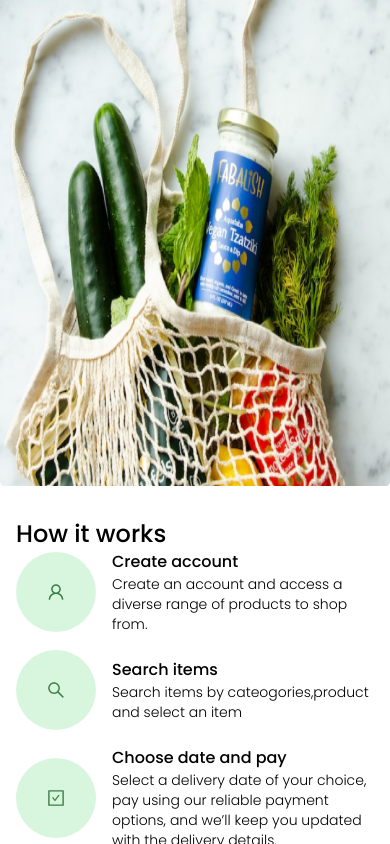
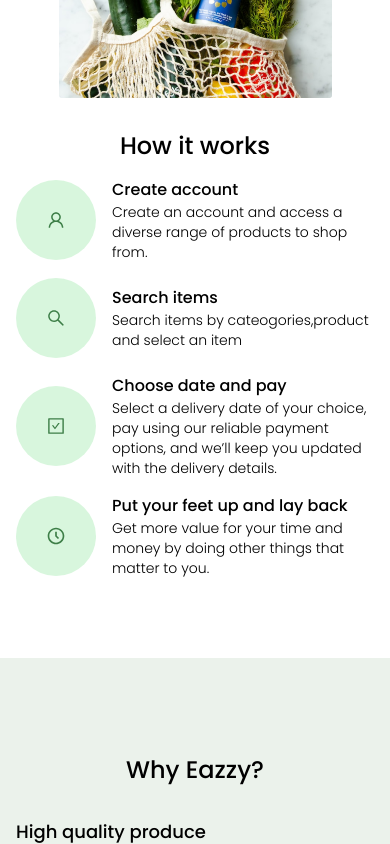
Before and after one commit to Dewaley/eazzy, a React (Create React App) app: page / in a window 390 px wide. Shown: the part 1240-2084 px from the top of the page. Built offline with nearby package versions, Linux system fonts and the light colour scheme.

Commit message:
new changes

```diff
--- a/src/components/MainInfo/MainInfo.jsx
+++ b/src/components/MainInfo/MainInfo.jsx
@@ -40,7 +40,7 @@ const MainInfo = () => {
         <img
           src={mainInfoPic}
           alt=''
-          className='w-full sm:w-auto sm:h-[350px] md:h-[500px]'
+          className='md:w-auto w[60vw]'
         />
       </div>
       <div className='grid grid-cols-3 py-2 border-y-2'>
--- a/src/components/WhyEazzy/WhyEazzy.jsx
+++ b/src/components/WhyEazzy/WhyEazzy.jsx
@@ -28,7 +28,7 @@ const WhyEazzy = () => {
     <div className="bg-[#EBF2EB] w-full px-4 py-24 flex justify-center">
       <div className='flex md:w-[80vw] gap-8 items-center md:flex-row flex-col'>
         <div className='flex flex-col'>
-          <h2 className='font-medium text-2xl'>Why Eazzy?</h2>
+          <h2 className='font-medium text-2xl text-center md:text-left'>Why Eazzy?</h2>
           <ul className='py-8 flex flex-col gap-4'>
             {items.map((item, index) => (
               <li className='flex items-center gap-4'>
--- a/src/components/Workings/Workings.jsx
+++ b/src/components/Workings/Workings.jsx
@@ -39,9 +39,9 @@ const Workings = () => {
 
   return (
     <div className='flex md:w-[80vw] gap-8 items-center md:flex-row flex-col'>
-      <img src={workings} alt='' className='h-[80vh]' />
-      <div className='flex flex-col'>
-        <h2 className='px-4 md:px-0 font-medium text-2xl'>How it works</h2>
+      <img src={workings} alt='' className='md:h-[80vh] md:w-auto w-[70vw]' />
+      <div className='flex flex-col gap-4'>
+        <h2 className='px-4 md:px-0 font-medium text-2xl text-center md:text-left'>How it works</h2>
         <ul className='px-4 md:px-0 md:py-8 flex flex-col gap-4'>
           {items.map((item, index) => (
             <li className='flex items-center gap-4'>
```
